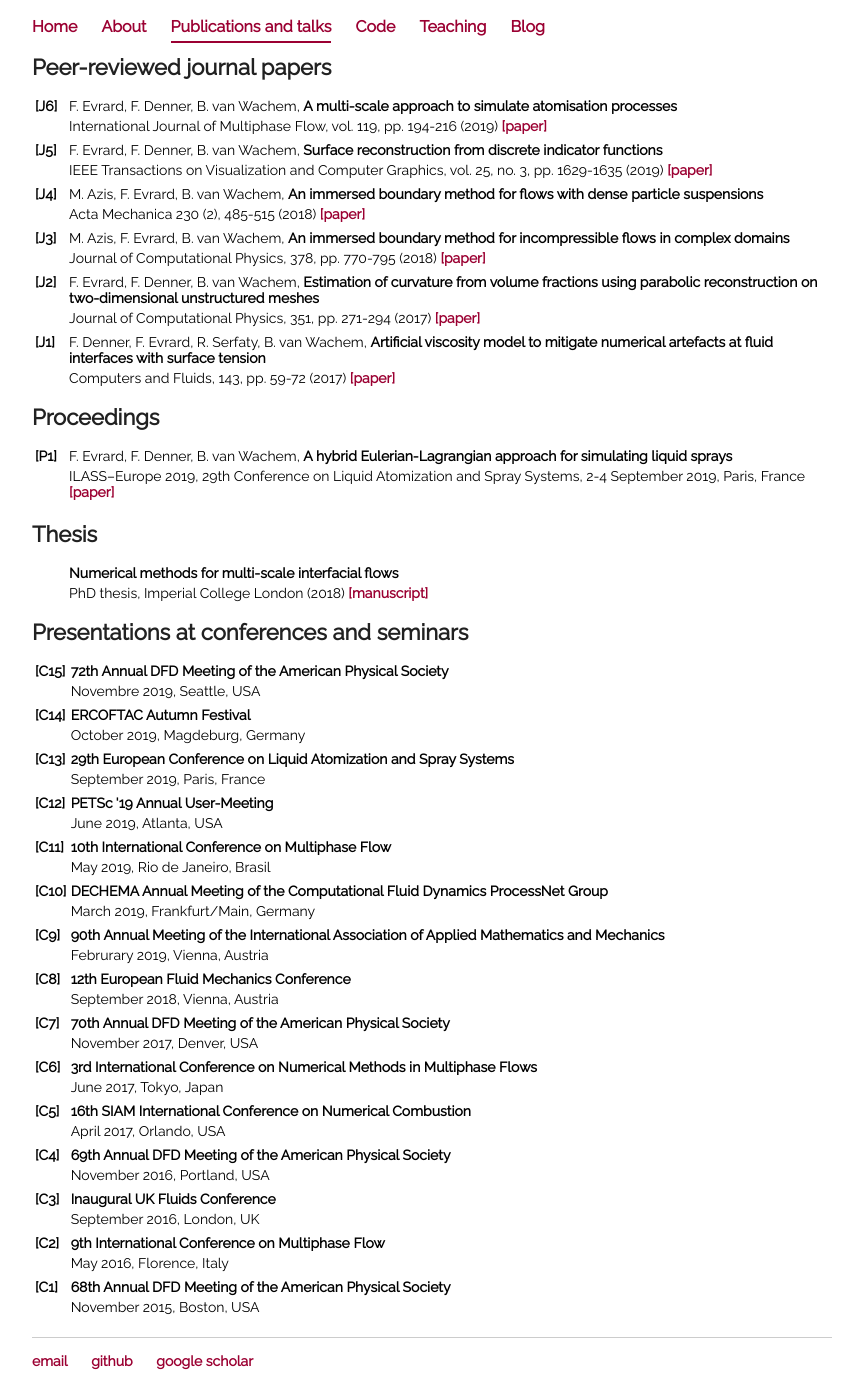
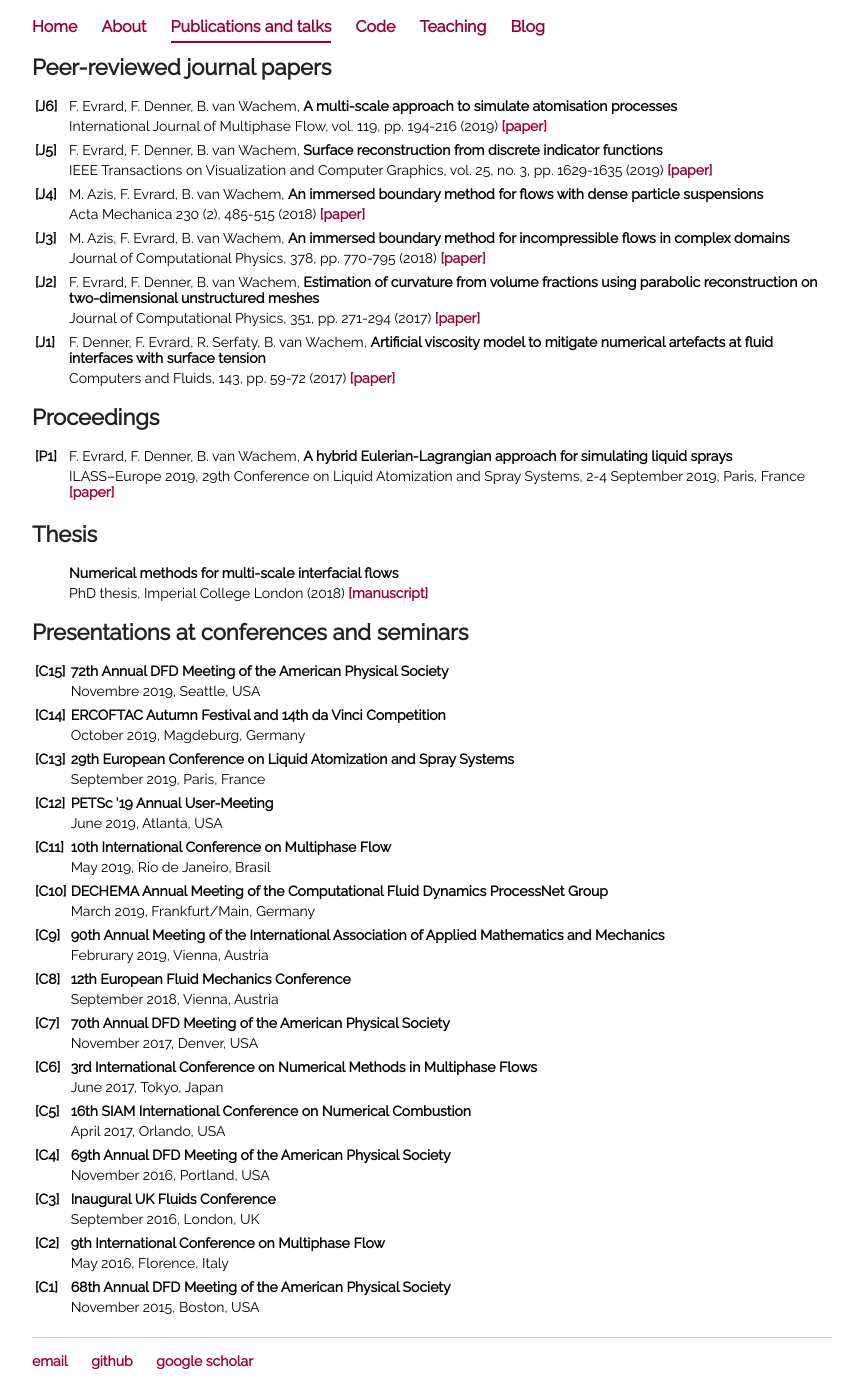
Before and after one commit to fabienevrard/fabienevrard.github.io, a Jekyll site: the page built from publications/index.html, in a window 1280 px wide. Shown: the whole page, without its empty margins (208-1056 px from the left). Built offline with Jekyll 4.4.1, drawn with Linux system fonts in a browser that asks for light colours.

Commit message:
Update index.html

```diff
--- a/publications/index.html
+++ b/publications/index.html
@@ -109,7 +109,7 @@ volume fractions using parabolic reconstruction on two-dimensional unstructured
 		 <tr><td></td><td></td></tr>
 		<tr>
 			 <td><b>[C14]</b></td>
-			 <td><b>ERCOFTAC Autumn Festival</b></td>
+			 <td><b>ERCOFTAC Autumn Festival and 14th da Vinci Competition</b></td>
 		 </tr>
 		 <tr>
 			 <td></td>
```
